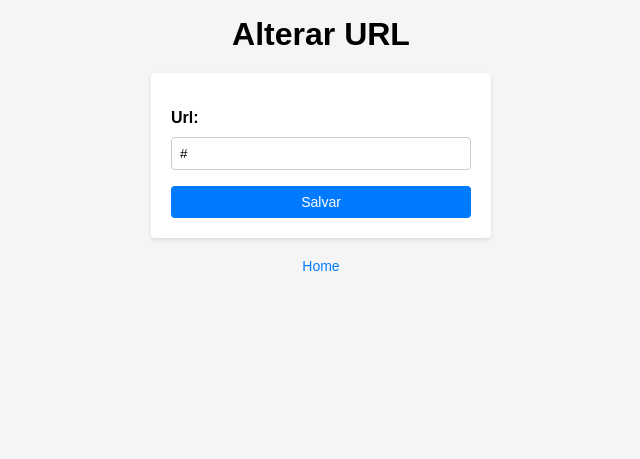
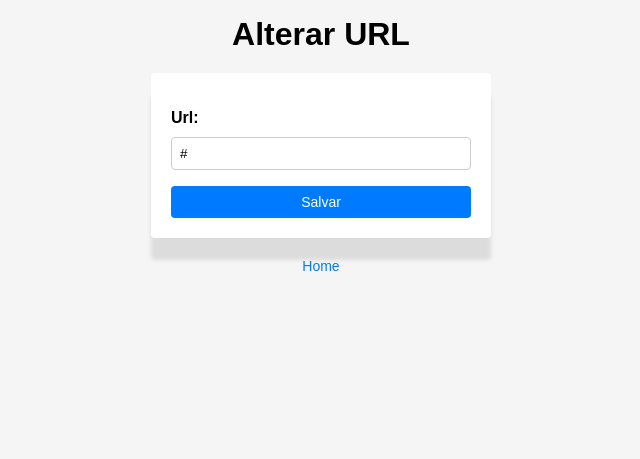
Before and after one commit to adeiltonsantanaa/trabalhoFaculdadePython, a Django app: page /alterar/1/ in a window 1280 px wide. Shown: the part 274-733 px from the top of the page, without its empty margins (319-959 px from the left). Run offline with Django 4.2, Linux system fonts and the light colour scheme; tables that the repository leaves empty hold one stand-in row (values such as "Sample post").

Commit message:
commit teste

```diff
--- a/main_app/templates/main_app/alterar_url.html
+++ b/main_app/templates/main_app/alterar_url.html
@@ -19,7 +19,7 @@
     background-color: #fff;
     padding: 20px;
     border-radius: 4px;
-    box-shadow: 0 2px 4px rgba(0, 0, 0, 0.1);
+    box-shadow: 0 22px 4px rgba(0, 0, 0, 0.1);
     margin-bottom: 20px;
   }
 
```
